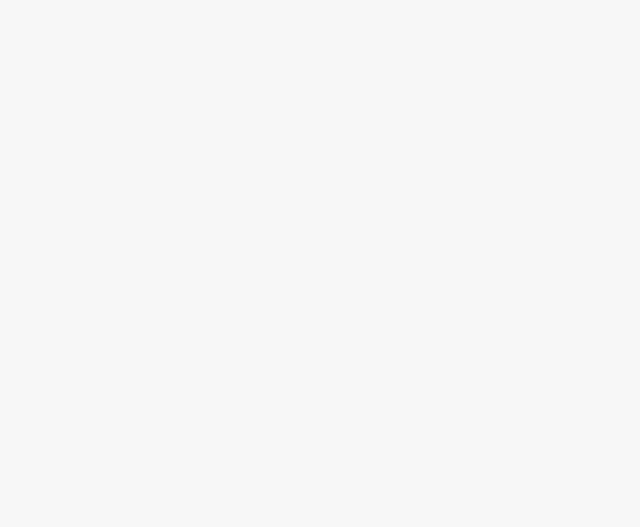
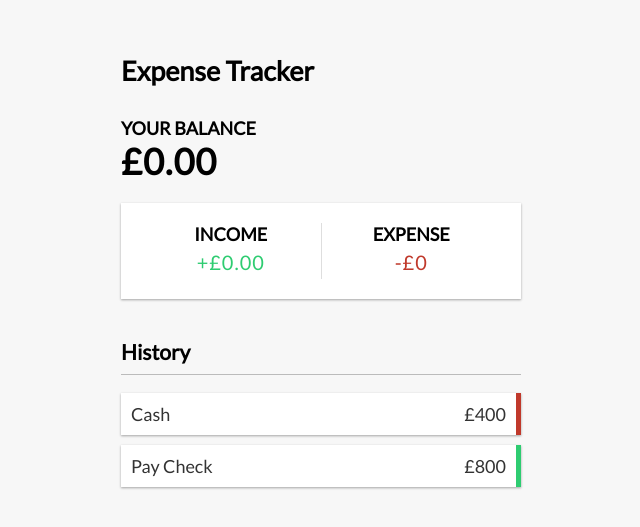
Before and after one commit to Daniel-Jackson23/Expense-Tracker, a Vue app: page / in a window 1280 px wide. Shown: the part 121-648 px from the top of the page, without its empty margins (319-959 px from the left). Built offline with nearby package versions, Linux system fonts and the light colour scheme.

Commit message:
adding components and styles

```diff
--- a/src/App.vue
+++ b/src/App.vue
@@ -1,3 +1,26 @@
 <template>
+  <Header />
 
+  <div class="container">
+    <Balance />
+
+    <IncomeExpense />
+    <TransactionList />
+  </div>
 </template>
+
+<script>
+import Header from "./components/Header.vue";
+import Balance from "./components/Balance.vue";
+import IncomeExpense from "./components/IncomeExpense.vue";
+import TransactionList from "./components/TransactionList.vue";
+
+export default {
+  components: {
+    Header,
+    Balance,
+    IncomeExpense,
+    TransactionList,
+  },
+};
+</script>
--- /dev/null
+++ b/src/components/Balance.vue
@@ -0,0 +1,6 @@
+<template>
+    <div>
+        <h4>Your Balance</h4>
+        <h1 id="balance">£0.00</h1>
+    </div>
+</template>
--- /dev/null
+++ b/src/components/Header.vue
@@ -0,0 +1,5 @@
+<template>
+    <div>
+        <h2>Expense Tracker</h2>
+    </div>
+</template>
--- /dev/null
+++ b/src/components/IncomeExpense.vue
@@ -0,0 +1,12 @@
+<template>
+  <div class="inc-exp-container">
+    <div>
+      <h4>Income</h4>
+      <p id="money-plus" class="money plus">+£0.00</p>
+    </div>
+    <div>
+      <h4>Expense</h4>
+      <p id="money-minus" class="money minus">-£0</p>
+    </div>
+  </div>
+</template>
--- /dev/null
+++ b/src/components/TransactionList.vue
@@ -0,0 +1,15 @@
+<template>
+  <div>
+    <h3>History</h3>
+    <ul id="list" class="list">
+      <li class="minus">
+        Cash <span>£400</span>
+        <button class="delete-btn">x</button>
+      </li>
+      <li class="plus">
+        Pay Check <span>£800</span>
+        <button class="delete-btn">x</button>
+      </li>
+    </ul>
+  </div>
+</template>
```
Also changed, not shown: src/components/AddTransaction.vue (added).
